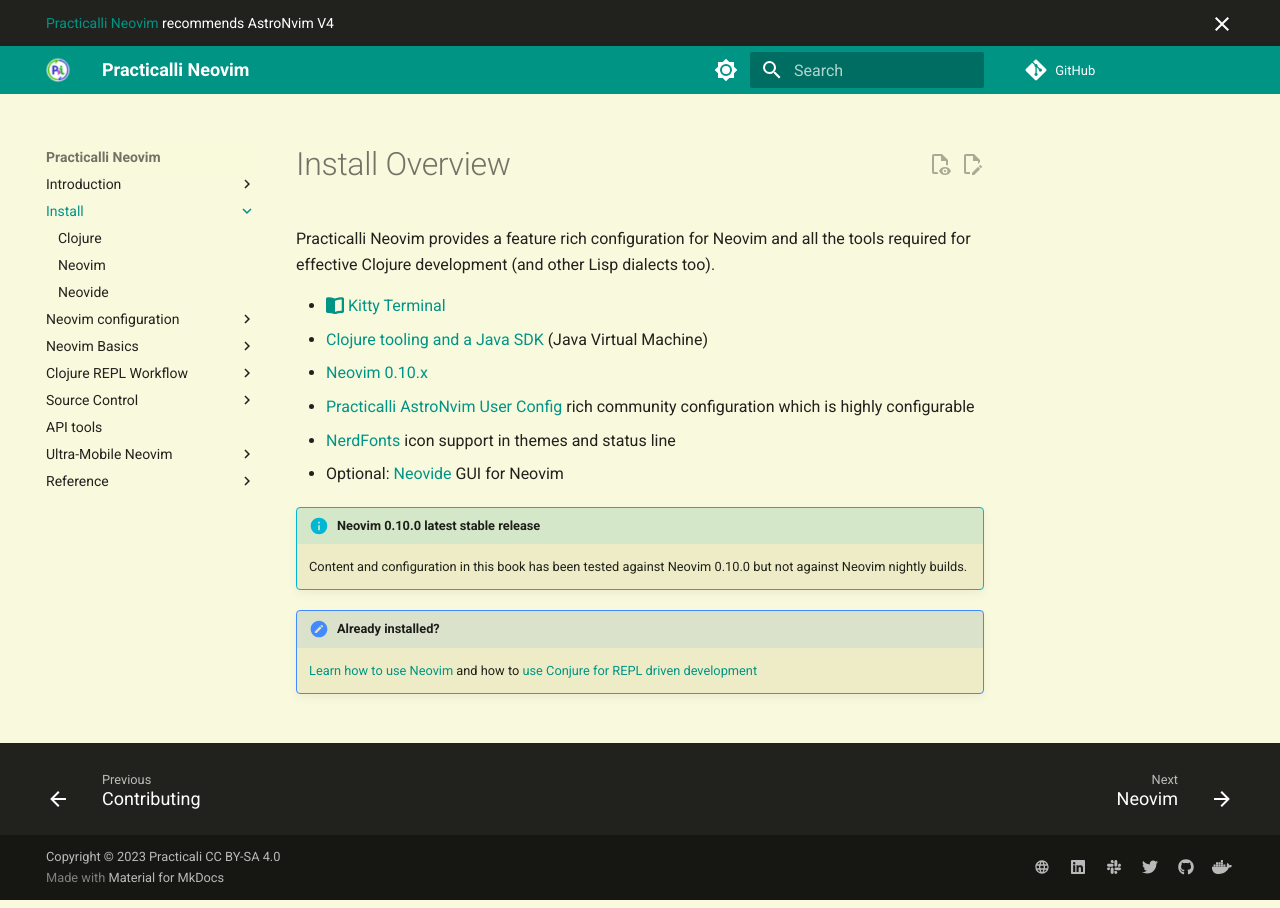
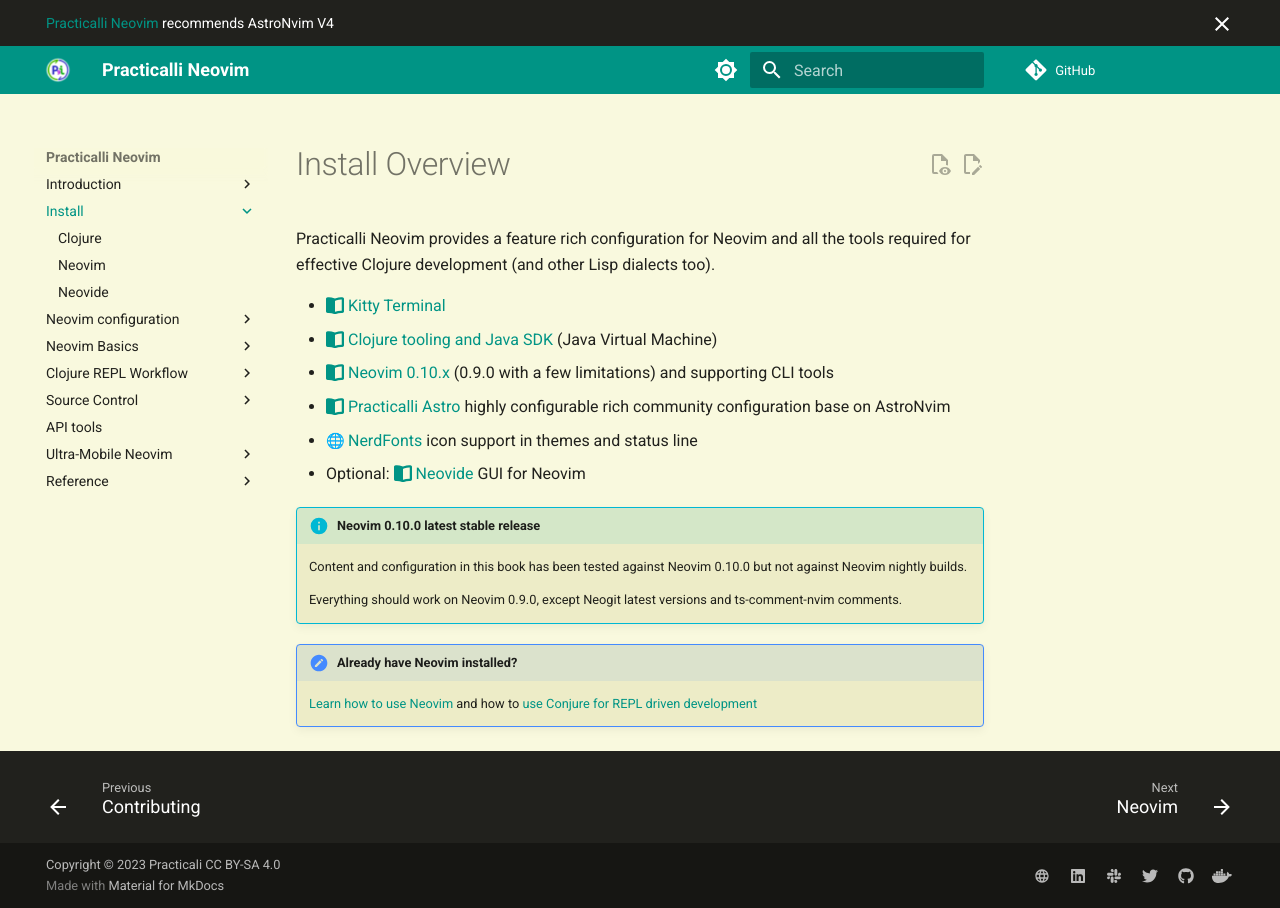
Before and after one commit to practicalli/neovim, an MkDocs documentation site: the page built from docs/install/index.md, in a window 1280 px wide. Built offline with MkDocs 1.6.1 and Material for MkDocs 9.7.7, drawn with Linux system fonts in a browser that asks for light colours; emoji names are drawn with the system emoji font; comment, search, counter and statistics services are not loaded.

Commit message:
install: update overview & add link icons

```diff
--- a/docs/install/index.md
+++ b/docs/install/index.md
@@ -3,14 +3,16 @@
 Practicalli Neovim provides a feature rich configuration for Neovim and all the tools required for effective Clojure development (and other Lisp dialects too).
 
 - [:fontawesome-solid-book-open: Kitty Terminal](https://practical.li/engineering-playbook/command-line/kitty-terminal/){target=_blank}
-- [Clojure tooling and a Java SDK](clojure.md) (Java Virtual Machine)
-- [Neovim 0.10.x](neovim.md)
-- [Practicalli AstroNvim User Config](configuration/astronvim.md) rich community configuration which is highly configurable
-- [NerdFonts](https://www.nerdfonts.com/){target=_blank} icon support in themes and status line
-- Optional: [Neovide](neovide.md) GUI for Neovim
+- [:fontawesome-solid-book-open: Clojure tooling and Java SDK](https://practical.li/clojure/install/) (Java Virtual Machine)
+- [:fontawesome-solid-book-open: Neovim 0.10.x](neovim.md) (0.9.0 with a few limitations) and supporting CLI tools
+- [:fontawesome-solid-book-open: Practicalli Astro](configuration/astro.md) highly configurable rich community configuration base on AstroNvim
+- [:globe_with_meridians: NerdFonts](https://www.nerdfonts.com/){target=_blank} icon support in themes and status line
+- Optional: [:fontawesome-solid-book-open: Neovide](neovide.md) GUI for Neovim
 
 !!! INFO "Neovim 0.10.0 latest stable release"
     Content and configuration in this book has been tested against Neovim 0.10.0 but not against Neovim nightly builds.
 
-!!! HINT "Already installed?"
+    Everything should work on Neovim 0.9.0, except Neogit latest versions and ts-comment-nvim comments.
+
+!!! HINT "Already have Neovim installed?"
     [Learn how to use Neovim](../neovim-basics/) and how to [use Conjure for REPL driven development](../repl-driven-development/conjure.md)
```
